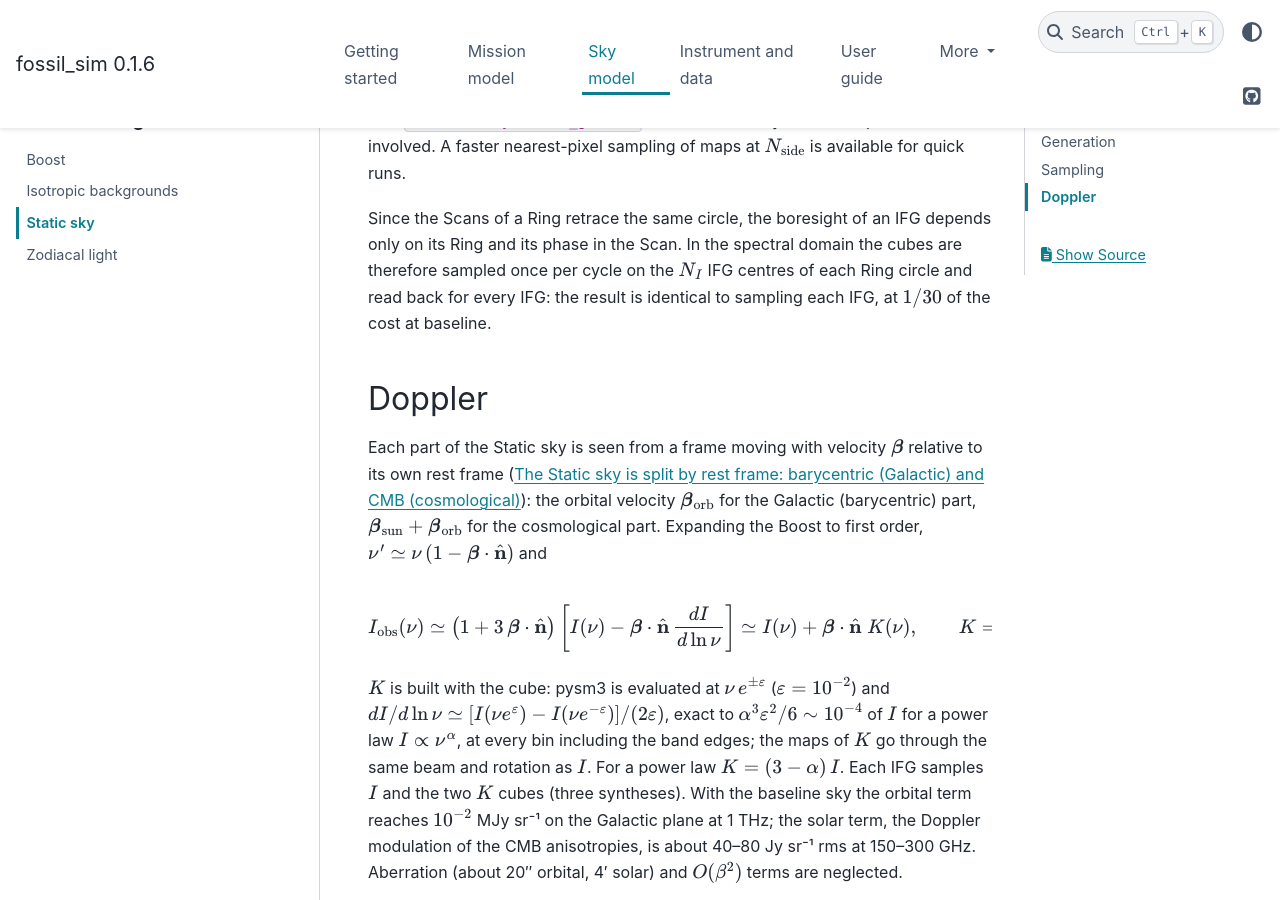
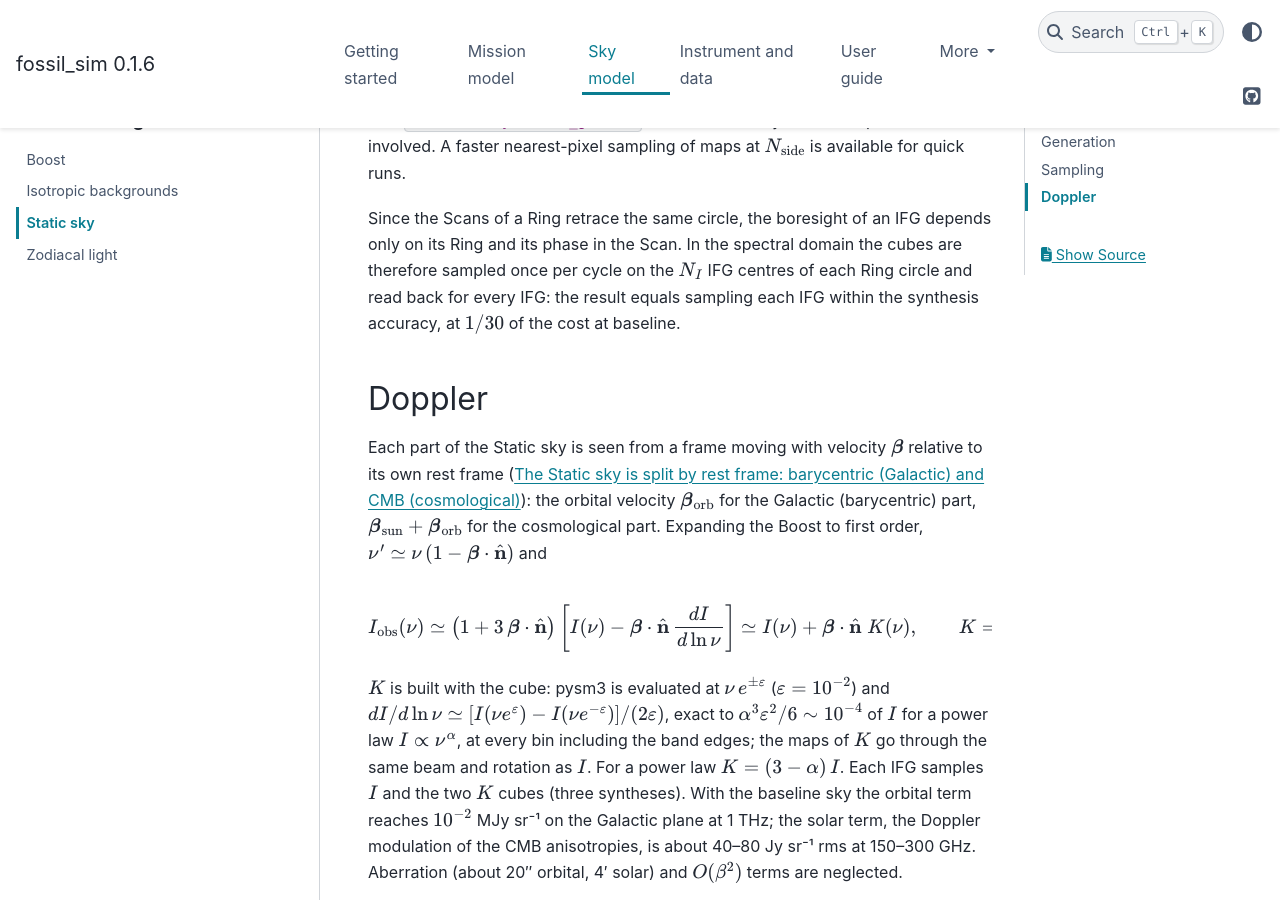
Before and after one commit to paganol/fossil_sim, a Sphinx documentation site: the page built from docs/concepts/static_sky.md, in a window 1280 px wide and 900 px high, scrolled down 1125 px. Built offline with Sphinx 7.4.7 and the PyData theme 0.15.4, drawn with Linux system fonts in a browser that asks for light colours; pages that are not in the unit, such as notebooks, are missing from menus.

Commit message:
Static-sky ring test: tolerance at the synthesis accuracy
ducc0 synthesis_general is accurate to SYNTHESIS_EPSILON = 1e-9 and its
result depends on the set of points: bitwise equal on macOS, not on the
Linux CI.

Co-Authored-By: Claude Opus 5.5 <noreply@anthropic.com>

```diff
--- a/docs/concepts/static_sky.md
+++ b/docs/concepts/static_sky.md
@@ -43,8 +43,8 @@ $N_\mathrm{side}$ is available for quick runs.
 Since the Scans of a Ring retrace the same circle, the boresight of an IFG
 depends only on its Ring and its phase in the Scan. In the spectral domain the
 cubes are therefore sampled once per cycle on the $N_I$ IFG centres of each
-Ring circle and read back for every IFG: the result is identical to sampling
-each IFG, at $1/30$ of the cost at baseline.
+Ring circle and read back for every IFG: the result equals sampling each IFG
+within the synthesis accuracy, at $1/30$ of the cost at baseline.
 
 ## Doppler
 
```
Also changed, not shown: 1 other file.
